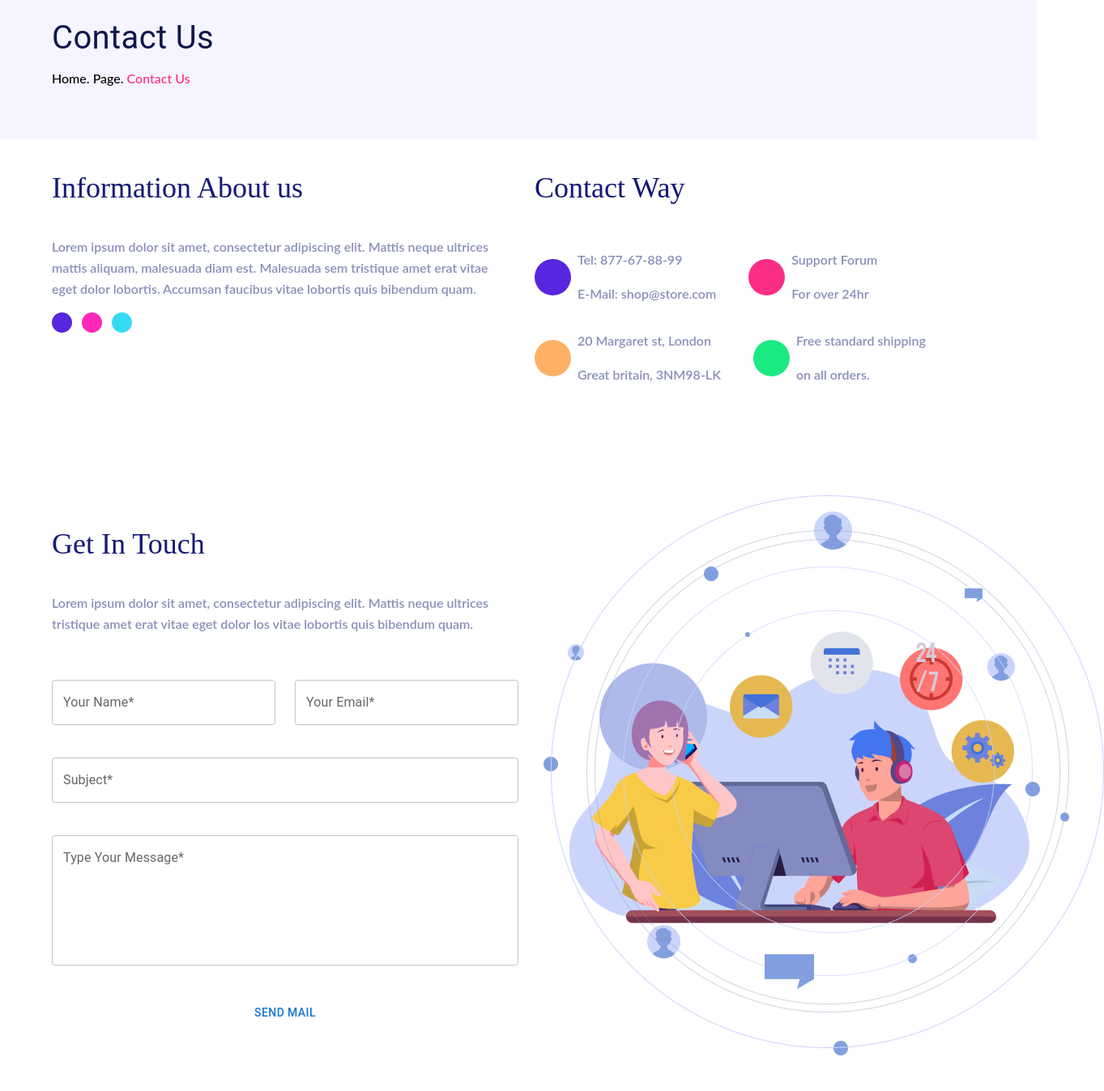
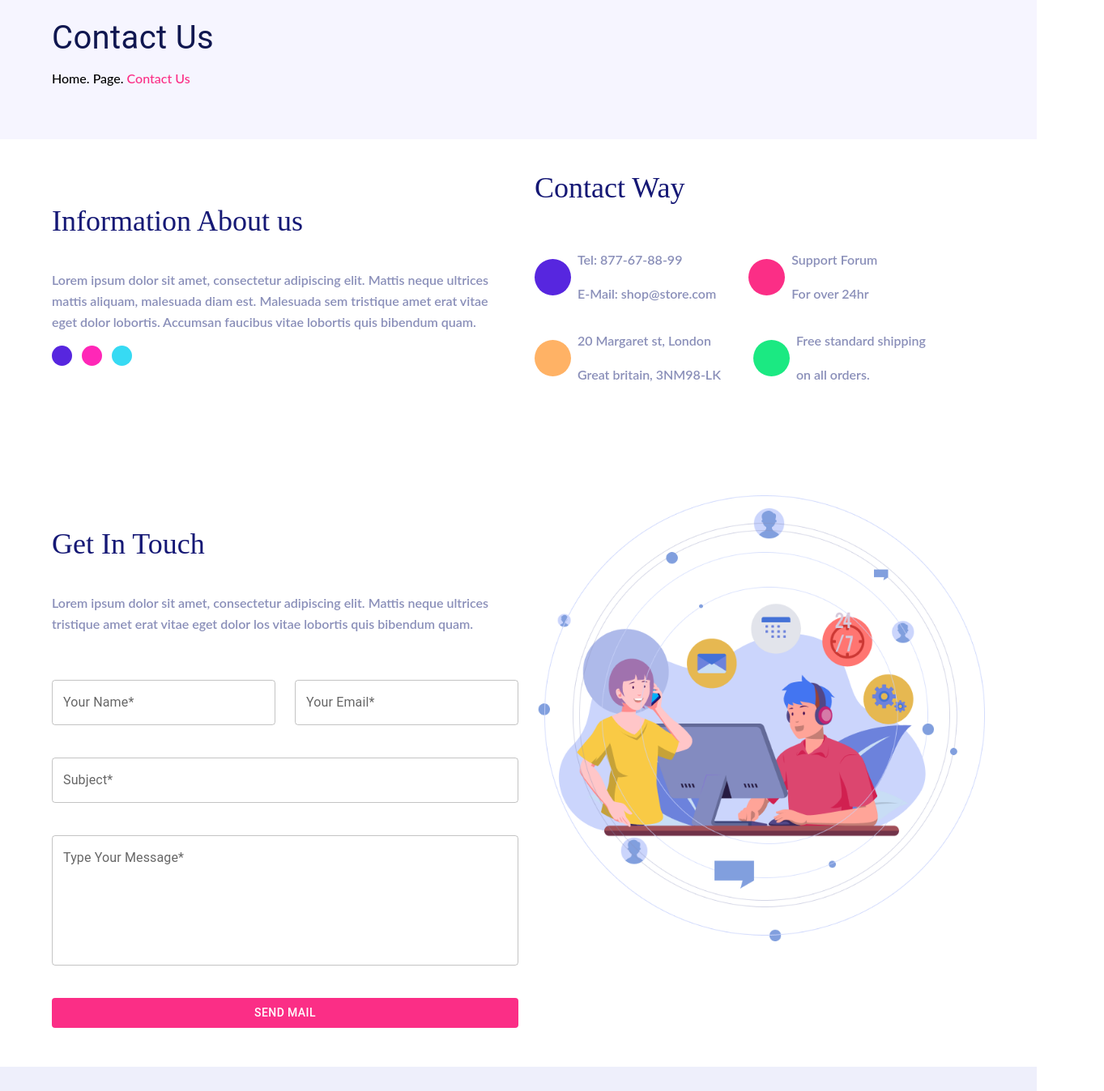
Before and after one commit to Iamgovinda/ecommerce-fe, a React (Create React App) app: page /contact-us in a window 1280 px wide. Shown: the part 180-1528 px from the top of the page at 81% size, 1363 px wide, since content can reach past the window. Built offline with nearby package versions, Linux system fonts and the light colour scheme.

Commit message:
[fix] fixed some links related issue

```diff
--- a/src/components/NavBar/LowerNavBar.jsx
+++ b/src/components/NavBar/LowerNavBar.jsx
@@ -1,19 +1,19 @@
-import * as React from 'react';
-import { Container } from '@mui/system';
+import * as React from "react";
+import { Container } from "@mui/system";
 import style from "./LowerNavBar.module.scss";
-import logo from '../../assets/Nav/logo.png';
-import SearchBar from '../SearchBar/SearchBar';
-import MenuIcon from '@mui/icons-material/Menu';
-import Button from '@mui/material/Button';
-import Menu from '@mui/material/Menu';
-import MenuItem from '@mui/material/MenuItem';
+import logo from "../../assets/Nav/logo.png";
+import SearchBar from "../SearchBar/SearchBar";
+import MenuIcon from "@mui/icons-material/Menu";
+import Button from "@mui/material/Button";
+import Menu from "@mui/material/Menu";
+import MenuItem from "@mui/material/MenuItem";
 import ArrowDropDownOutlinedIcon from "@mui/icons-material/ArrowDropDownOutlined";
-import { Box } from '@mui/system';
-import { Link } from 'react-router-dom';
+import { Box } from "@mui/system";
+import { Link } from "react-router-dom";
 export default function LowerNavBar() {
     const [anchorElForPages, setAnchorElForPages] = React.useState(null);
     const open_page = Boolean(anchorElForPages);
-    const [pageName, setPageName] = React.useState('Home');
+    const [pageName, setPageName] = React.useState("Home");
     const handleClickForPages = (event) => {
         setAnchorElForPages(event.currentTarget);
     };
@@ -29,46 +29,65 @@ export default function LowerNavBar() {
     const handleClose = () => {
         setAnchorEl(null);
     };
-    const menuItems = ['Home', 'Pages', 'Product', 'Blog', 'Shop', 'Contact']
+    const menuItems = ["Home", "Pages", "Product", "Blog", "Shop", "Contact"];
 
     return (
         <div className={style["parent"]}>
             <Container className={style["lowerNavBar"]}>
                 <div className={style["left"]}>
                     <div className="logo_section">
-                        <img src={logo} alt="" />
+                        <Link to={"/"}>
+                            <img src={logo} alt="" />
+                        </Link>
                     </div>
-                    <div className={style['menu']}>
+                    <div className={style["menu"]}>
                         <Box
                             id="basic-button"
-                            aria-controls={open_page ? 'basic-menu' : undefined}
+                            aria-controls={open_page ? "basic-menu" : undefined}
                             aria-haspopup="true"
-                            aria-expanded={open_page ? 'true' : undefined}
+                            aria-expanded={open_page ? "true" : undefined}
                             onClick={handleClickForPages}
-                            sx={{display:'flex', alignItems:'center'}}
+                            sx={{ display: "flex", alignItems: "center" }}
                         >
                             <p>{pageName}</p>
-                            <ArrowDropDownOutlinedIcon style={{ color: '#FB2E86' }} fontSize='medium' />
-
+                            <ArrowDropDownOutlinedIcon
+                                style={{ color: "#FB2E86" }}
+                                fontSize="medium"
+                            />
                         </Box>
                         <Menu
                             id="basic-menu"
                             anchorEl={anchorElForPages}
                             open={open_page}
-                            onClose={handleCloseForPages}
+                            onClose={() => handleCloseForPages(pageName)}
                             MenuListProps={{
-                                'aria-labelledby': 'basic-button',
+                                "aria-labelledby": "basic-button",
                             }}
                         >
-                            <MenuItem onClick={()=>handleCloseForPages('Shop Layer')}><Link to="shop-layer"  className={style['shop-layer-txt']}>Shop Layer</Link></MenuItem>
-                            <MenuItem onClick={()=>handleCloseForPages('My Account')}>My account</MenuItem>
-                            <MenuItem onClick={()=>handleCloseForPages('LogOut')}>Logout</MenuItem>
+                            <MenuItem onClick={() => handleCloseForPages("Shop")}>
+                                <Link to="shop-layer" className={style["common-menu-txt"]}>
+                                    Shop
+                                </Link>
+                            </MenuItem>
+                            <MenuItem onClick={() => handleCloseForPages("About us")}>
+                                <Link to="about" className={style["common-menu-txt"]}>
+                                    About
+                                </Link>
+                            </MenuItem>
+                            <MenuItem onClick={() => handleCloseForPages("LogOut")}>
+                                Logout
+                            </MenuItem>
                         </Menu>
                         <p>Pages</p>
                         <p>Products</p>
                         <p>Blog</p>
                         <p>Shop</p>
-                        <p>Contact</p>
+
+                        <p>
+                            <Link className={style["contact-txt"]} to={"/contact-us"}>
+                                Contact
+                            </Link>
+                        </p>
                     </div>
                 </div>
                 <div className={style["right"]}>
@@ -76,13 +95,12 @@ export default function LowerNavBar() {
                     <div className={style["toggle"]}>
                         <Button
                             id="basic-button"
-                            aria-controls={open ? 'basic-menu' : undefined}
+                            aria-controls={open ? "basic-menu" : undefined}
                             aria-haspopup="true"
-                            aria-expanded={open ? 'true' : undefined}
+                            aria-expanded={open ? "true" : undefined}
                             onClick={handleClick}
                         >
                             <MenuIcon />
-
                         </Button>
                         <Menu
                             id="basic-menu"
@@ -90,23 +108,18 @@ export default function LowerNavBar() {
                             open={open}
                             onClose={handleClose}
                             MenuListProps={{
-                                'aria-labelledby': 'basic-button',
+                                "aria-labelledby": "basic-button",
                             }}
                         >
                             {/* <MenuItem onClick={handleClose}>Profile</MenuItem>
                             <MenuItem onClick={handleClose}>My account</MenuItem>
                             <MenuItem onClick={handleClose}>Logout</MenuItem> */}
-                            {
-                                menuItems.map((item) => {
-                                    return (
-                                        <MenuItem onClick={handleClose}>{item}</MenuItem>
-                                    )
-                                })
-                            }
+                            {menuItems.map((item) => {
+                                return <MenuItem onClick={handleClose}>{item}</MenuItem>;
+                            })}
                         </Menu>
                     </div>
                 </div>
-
             </Container>
         </div>
     );
--- a/src/components/NavBar/LowerNavBar.module.scss
+++ b/src/components/NavBar/LowerNavBar.module.scss
@@ -17,6 +17,10 @@
         display: flex;
         align-items: center;
         gap: 2vw;
+        .contact-txt{
+          text-decoration: none;
+          color: black;
+        }
       }
     }
     .right {
@@ -29,10 +33,11 @@
   }
 }
 
-.shop-layer-txt{
+.common-menu-txt {
   text-decoration: none;
   color: black;
 }
+
 @media screen and (max-width: 815px) {
   .parent {
     font-size: 1vw;
--- a/src/layers/ContactUsLayer/ContactUsLayer.jsx
+++ b/src/layers/ContactUsLayer/ContactUsLayer.jsx
@@ -12,7 +12,7 @@ const ContactUsLayer = () => {
             <BreadCrumbCard view="Contact Us" />
             <Box>
                 <Container>
-                    <Grid container spacing={5}>
+                    <Grid container spacing={5} alignItems='center' justifyContent={'center'}>
                         <Grid item lg={6}>
                             <p className={styles["text-1"]}>Information About us</p>
                             <p className={styles["text-common"]}>
@@ -111,14 +111,14 @@ const ContactUsLayer = () => {
                                 </p>
                             </Box>
                             <Grid container spacing={3}>
-                                <Grid item lg={6}>
+                                <Grid item lg={6} sm={12} md={12}>
                                     <TextField
                                         fullWidth
                                         label="Your Name*"
                                         placeholder=""
                                     ></TextField>
                                 </Grid>
-                                <Grid item lg={6}>
+                                <Grid item lg={6} sm={12} md={12}>
                                     <TextField
                                         fullWidth
                                         type={"email"}
@@ -144,7 +144,7 @@ const ContactUsLayer = () => {
                             </Button>
                         </Grid>
                         <Grid item lg={6}>
-                            <img src={contactUsImage} alt="" />
+                            <img src={contactUsImage} alt="" className={styles['contact-us-img']}/>
                         </Grid>
                     </Grid>
                 </Container>
--- a/src/layers/ContactUsLayer/ContactUsLayer.module.scss
+++ b/src/layers/ContactUsLayer/ContactUsLayer.module.scss
@@ -24,8 +24,15 @@
   }
 }
 
-.btn, .btn:hover, .btn:active {
-  background-color: #fb2e86;
+.btn,
+.btn:hover,
+.btn:active {
+  background-color: #fb2e86 !important;
   border-radius: 3px;
-  color: white;
+  color: white !important;
 }
+
+.contact-us-img{
+  height: auto;
+  width: 100%;
+}
```
